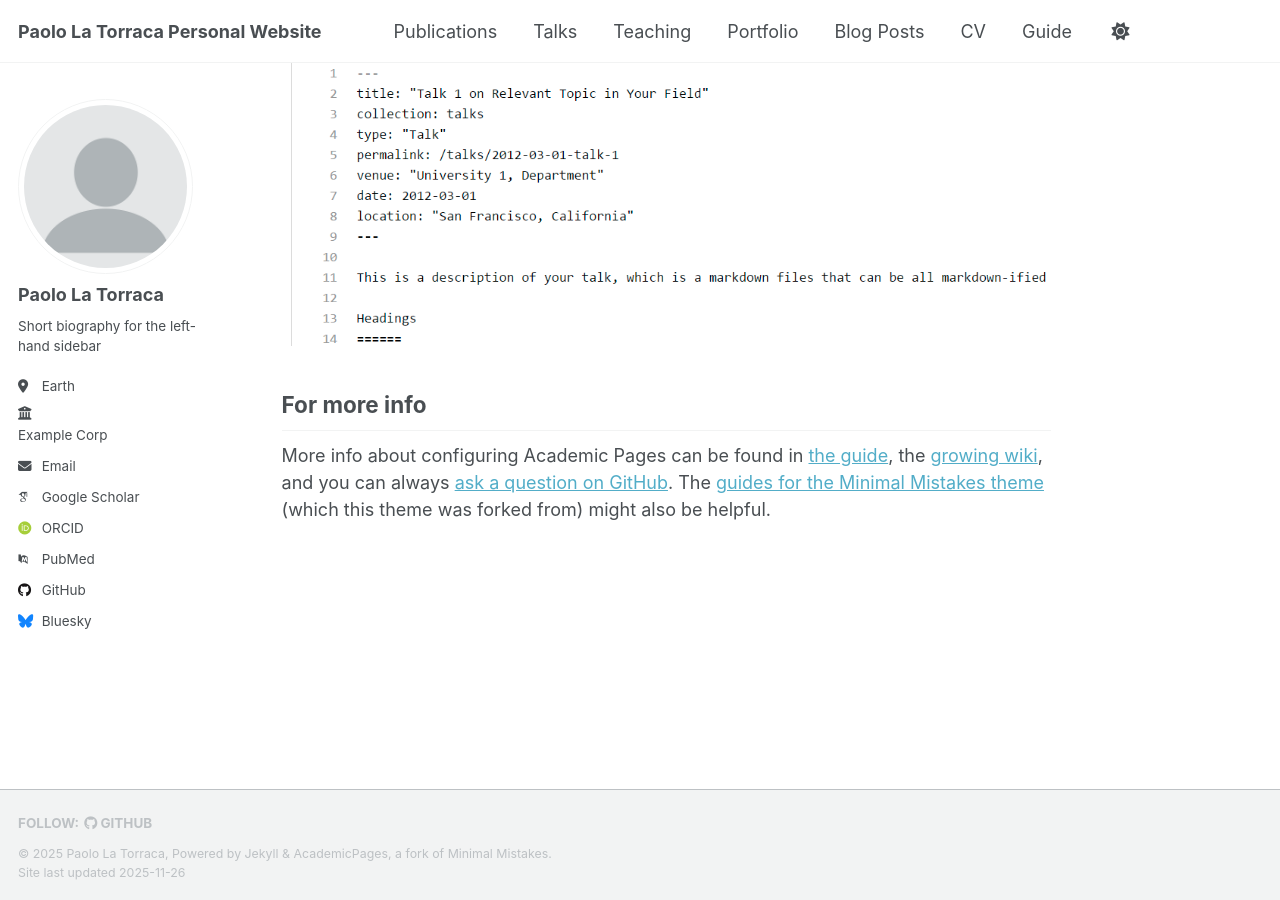
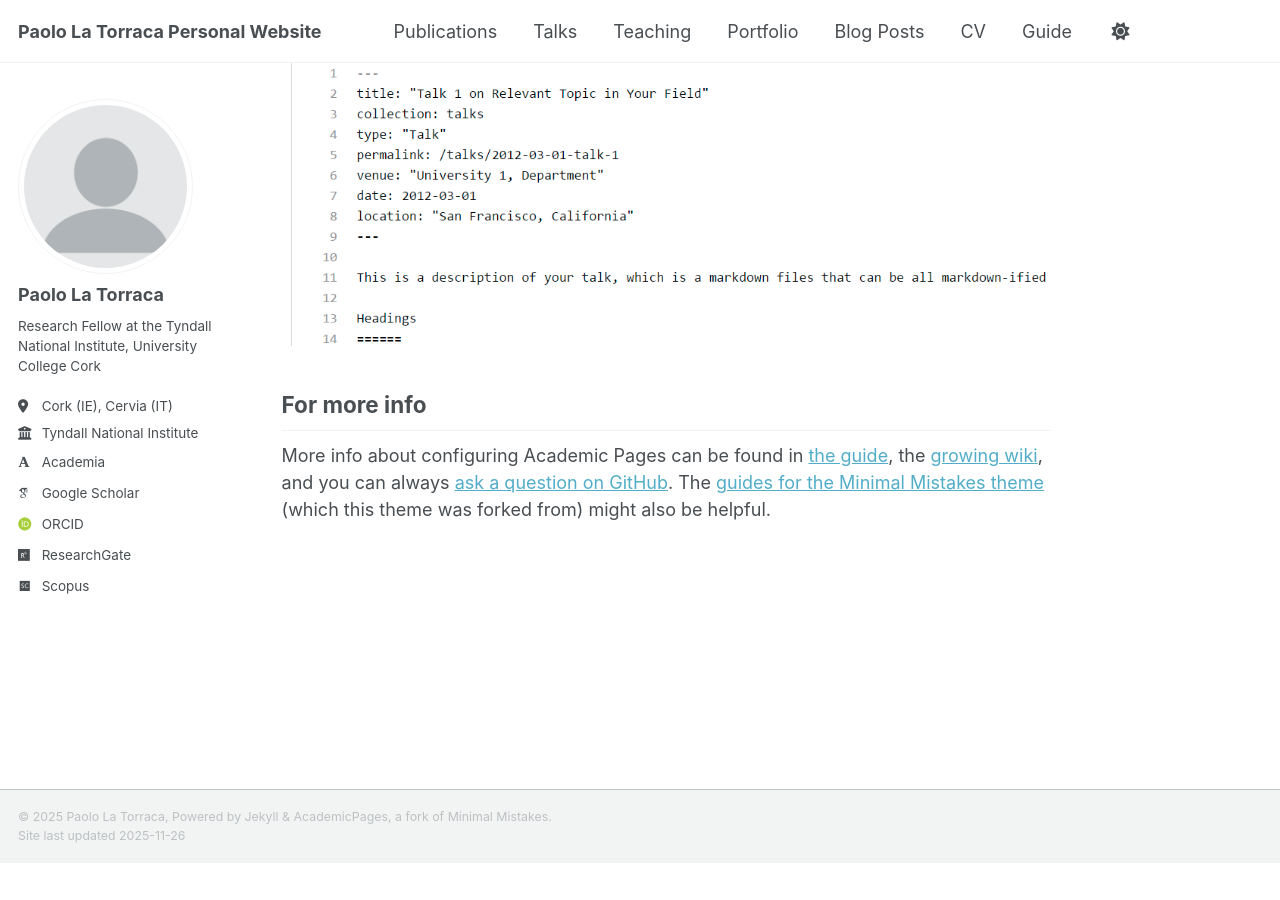
Before and after one commit to LaTorracaP/latorracap.github.io, a Jekyll site: the page built from _pages/about.md, in a window 1280 px wide and 900 px high, scrolled down 2853 px. Built offline with Jekyll 4.4.1, drawn with Linux system fonts in a browser that asks for light colours; some web fonts are replaced; a script that is not in the unit is left out; after the commit the page ends 3716 px from its top, so only the background shows below that.

Commit message:
Update _config.yml

```diff
--- a/_config.yml
+++ b/_config.yml
@@ -26,24 +26,24 @@ author:
   avatar           : "profile.png"
   name             : "Paolo La Torraca"
   pronouns         : # example: "she/her"
-  bio              : "Short biography for the left-hand sidebar"
-  location         : "Earth"
-  employer         : '<a href="https://www.example.com" target="_blank" rel="noopener">Example Corp</a>'
+  bio              : "Research Fellow at the Tyndall National Institute, University College Cork"
+  location         : "Cork (IE), Cervia (IT)"
+  employer         : "Tyndall National Institute"
   uri              : # URL
-  email            : "none@example.org"
+  email            : # "none@example.org"
 
   # Academic websites
-  academia         : # URL
+  academia         : "https://www.tyndall.ie/"
   arxiv            : # URL - Update with the correct link to your profile
-  googlescholar    : "https://scholar.google.com/citations?user=PS_CX0AAAAAJ"
+  googlescholar    : "https://scholar.google.com/citations?user=tNT1G0sAAAAJ"
   inspire-hep      : # URL
   impactstory      : # URL
-  orcid            : "https://orcid.org/yourorcidurl"
+  orcid            : "https://orcid.org/0000-0003-4852-4623"
   semantic         : # URL
   ssrn             : # URL
-  pubmed           : "https://www.ncbi.nlm.nih.gov/pubmed/?term=john+snow"
-  researchgate     : # URL
-  scopus           : # URL
+  pubmed           : # URL
+  researchgate     : "https://www.researchgate.net/profile/Paolo-La-Torraca-2"
+  scopus           : "https://www.scopus.com/authid/detail.uri?authorId=57192072876"
   zotero           : # URL
 
 
@@ -51,13 +51,13 @@ author:
   bitbucket        : # Username - Update with your username on the site
   codepen          : # Username
   dribbble         : # Username
-  github           : "academicpages"
+  github           : # Username
   kaggle           : # Username
   stackoverflow    : # User number or user number and name (i.e., use "1" or "1/jeff-atwood")
 
   # Social media
   artstation       : # Username
-  bluesky          : "bsky.app" # Replace this with you Bluesky username
+  bluesky          : # Username
   facebook         : # Username
   flickr           : # Username
   foursquare       : # Username
```
